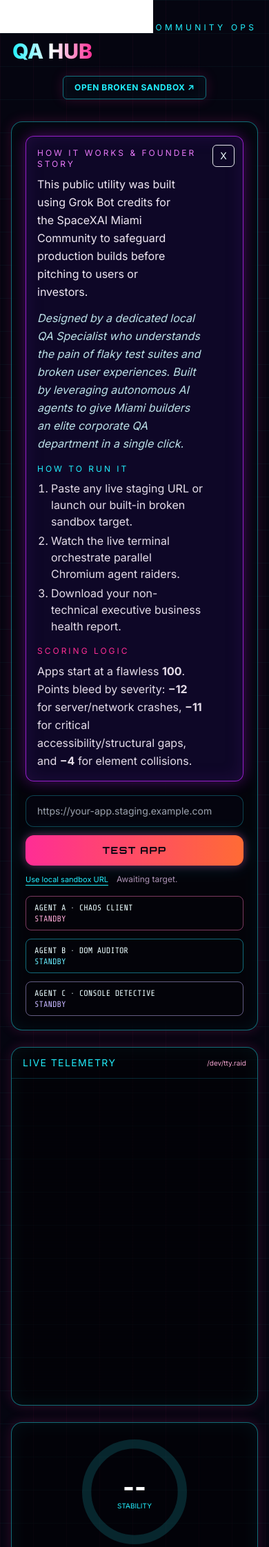
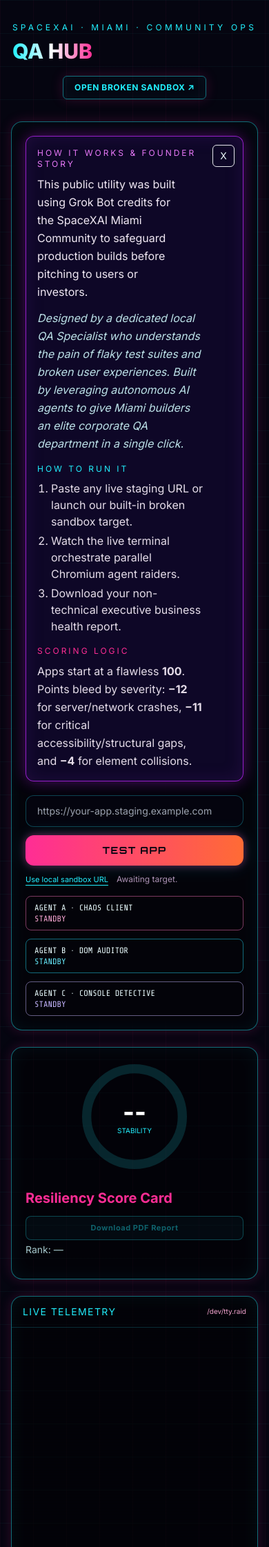
Before and after one commit to rumbuildsapps/spacexai-miami-qa-hub, a FastAPI app: page / in a window 390 px wide. Shown: the top 2243 px of the page at 69% size. Run offline with FastAPI, Linux system fonts and the light colour scheme; some libraries are stand-ins or nearby versions.

Commit message:
style: fix pdf typography alignment and layout

```diff
--- a/app.py
+++ b/app.py
@@ -11,6 +11,7 @@ import threading
 import traceback
 import uuid
 from datetime import datetime
+from html import escape
 from typing import Any
 from urllib.parse import urlparse
 
@@ -631,6 +632,23 @@ def compile_severity_modules(auditor: dict[str, Any], detective: dict[str, Any])
             }
         )
 
+    if not critical:
+        critical.append(
+            {
+                "title": "✅ Zero Core Crashes Detected! Your server infrastructure is rock-solid.",
+                "detail": "",
+                "badges": [],
+            }
+        )
+    if not warnings:
+        warnings.append(
+            {
+                "title": "✅ No Compliance Violations Found! Your layout structure is fully optimized.",
+                "detail": "",
+                "badges": [],
+            }
+        )
+
     return {"critical": critical, "warnings": warnings, "optimizations": optimizations}
 
 
@@ -645,7 +663,11 @@ def flatten_modules(modules: dict[str, list[dict[str, Any]]]) -> list[str]:
             badges = item.get("badges") or []
             badge_txt = ", ".join(badges[:8])
             extra = f" Affected: {badge_txt}." if badge_txt else ""
-            lines.append(f"[{heading}] {item['title']} — {item['detail']}{extra}")
+            detail = (item.get("detail") or "").strip()
+            if detail:
+                lines.append(f"[{heading}] {item['title']} — {detail}{extra}")
+            else:
+                lines.append(f"[{heading}] {item['title']}{extra}")
     return lines
 
 
@@ -750,10 +772,10 @@ def render_markdown(url: str, card: dict[str, Any], chaos: dict, auditor: dict,
 
 ## What we found
 ### [CRITICAL TRAPS]
-{bullets([f"**{m['title']}** — {m['detail']}  Highlights: {', '.join(m.get('badges') or [])}" for m in modules['critical']], 'None.')}
+{bullets([f"**{m['title']}** — {m['detail']}  Highlights: {', '.join(m.get('badges') or [])}" if (m.get('detail') or m.get('badges')) else f"**{m['title']}**" for m in modules['critical']], '✅ Zero Core Crashes Detected! Your server infrastructure is rock-solid.')}
 
 ### [WARNINGS]
-{bullets([f"**{m['title']}** — {m['detail']}" for m in modules['warnings']], 'None.')}
+{bullets([f"**{m['title']}** — {m['detail']}" if m.get('detail') else f"**{m['title']}**" for m in modules['warnings']], '✅ No Compliance Violations Found! Your layout structure is fully optimized.')}
 
 ### [OPTIMIZATIONS]
 {bullets([f"**{m['title']}** — {m['detail']}" for m in modules['optimizations']], 'None.')}
@@ -771,6 +793,124 @@ Work top to bottom. You do not need to be an engineer to start — several items
 ---
 *SpaceXAI Miami Community QA Hub · written so anyone on the team can act on it*
 """
+
+
+_PDF_WRAP_STYLE = (
+    'style="max-width: 800px; margin: 0 auto; padding: 40px; '
+    "font-family: 'Inter', system-ui, sans-serif; color: #1f2937; text-align: left;\""
+)
+_PDF_H2_STYLE = (
+    'style="color: #db2777; font-size: 1.25rem; font-weight: 700; '
+    'margin-top: 24px; margin-bottom: 12px; border-bottom: 1px solid #e5e7eb; padding-bottom: 4px;"'
+)
+_PDF_P_STYLE = (
+    'style="font-size: 0.95rem; line-height: 1.5; color: #4b5563; margin-bottom: 8px; text-align: left;"'
+)
+_PDF_UL_STYLE = 'style="padding-left: 20px; list-style-type: disc; text-align: left;"'
+_PDF_LI_STYLE = (
+    'style="padding-left: 20px; list-style-type: disc; font-size: 0.95rem; '
+    'line-height: 1.5; color: #4b5563; margin-bottom: 8px; text-align: left;"'
+)
+_PDF_OL_STYLE = 'style="padding-left: 20px; list-style-type: decimal; text-align: left;"'
+_PDF_OL_LI_STYLE = (
+    'style="padding-left: 20px; font-size: 0.95rem; '
+    'line-height: 1.5; color: #4b5563; margin-bottom: 8px; text-align: left;"'
+)
+_PDF_META_STYLE = (
+    'style="font-size: 0.85rem; line-height: 1.5; color: #6b7280; margin-bottom: 8px; text-align: left;"'
+)
+_PDF_H1_STYLE = (
+    'style="font-size: 1.75rem; font-weight: 800; color: #111827; margin: 0 0 12px; text-align: left;"'
+)
+_PDF_CRIT_CLEAR = "Zero Core Crashes Detected! Your server infrastructure is rock-solid."
+_PDF_WARN_CLEAR = "No Compliance Violations Found! Your layout structure is fully optimized."
+
+
+def _pdf_p(text: str, *, strong: bool = False) -> str:
+    inner = f"<strong>{text}</strong>" if strong else text
+    return f"<p {_PDF_P_STYLE}>{inner}</p>"
+
+
+def _pdf_li(text: str) -> str:
+    return f"<li {_PDF_LI_STYLE}>{text}</li>"
+
+
+def _pdf_ul(items_html: str) -> str:
+    return f"<ul {_PDF_UL_STYLE}>{items_html}</ul>"
+
+
+def _pdf_h2(title: str) -> str:
+    return f"<h2 {_PDF_H2_STYLE}>{escape(title)}</h2>"
+
+
+def _pdf_module_list(items: list[dict[str, Any]], empty: str) -> str:
+    rows: list[str] = []
+    source = items if items else [{"title": empty, "detail": "", "badges": []}]
+    for item in source:
+        title = escape(str(item.get("title") or ""))
+        detail = escape(str(item.get("detail") or "").strip())
+        badges = ", ".join(str(badge) for badge in (item.get("badges") or [])[:12])
+        line = f"<strong>{title}</strong>"
+        if detail:
+            line += f" — {detail}"
+        if badges:
+            line += f" Highlights: {escape(badges)}"
+        rows.append(_pdf_li(line))
+    return _pdf_ul("".join(rows))
+
+
+def render_pdf_html(
+    url: str,
+    card: dict[str, Any],
+    chaos: dict,
+    auditor: dict,
+    detective: dict,
+    modules: dict[str, list[dict[str, Any]]] | None = None,
+) -> str:
+    """HTML sheet consumed by the browser PDF exporter."""
+    modules = modules or compile_severity_modules(auditor, detective)
+    actions = actions_from_modules(modules) or build_action_items(auditor, detective)
+    summary = escape(score_in_plain_english(card["score"], card["grade"]))
+    action_lis = "".join(
+        f"<li {_PDF_OL_LI_STYLE}>{escape(item)}</li>"
+        for item in (actions or ["No follow-ups. You can share this page with confidence."])[:20]
+    )
+    badge_lis = "".join(_pdf_li(escape(str(badge))) for badge in (card.get("badges") or ["Keep iterating."]))
+    opt_items = modules.get("optimizations") or []
+    if opt_items:
+        opt_html = _pdf_ul(
+            "".join(
+                _pdf_li(
+                    f"<strong>{escape(str(m.get('title') or ''))}</strong>"
+                    + (
+                        f" — {escape(str(m.get('detail') or '').strip())}"
+                        if str(m.get("detail") or "").strip()
+                        else ""
+                    )
+                )
+                for m in opt_items
+            )
+        )
+    else:
+        opt_html = _pdf_p("None.")
+    return f"""<div {_PDF_WRAP_STYLE}>
+<p {_PDF_META_STYLE}>SpaceXAI Miami Community QA Hub</p>
+<h1 {_PDF_H1_STYLE}>Website checkup report</h1>
+<p {_PDF_P_STYLE}>Site tested: {escape(url)}</p>
+<p {_PDF_P_STYLE}><strong>Health score:</strong> {escape(str(card.get('score', 0)))} out of 100 · <strong>Letter grade:</strong> {escape(str(card.get('grade', '—')))}</p>
+{_pdf_p(summary)}
+{_pdf_h2("Critical Traps")}
+{_pdf_module_list(modules.get("critical") or [], _PDF_CRIT_CLEAR)}
+{_pdf_h2("Warnings")}
+{_pdf_module_list(modules.get("warnings") or [], _PDF_WARN_CLEAR)}
+{_pdf_h2("Optimizations")}
+{opt_html}
+{_pdf_h2("What to do next")}
+{_pdf_p("Work from the top. Several items are writing or layout — you can start even if you are not an engineer.")}
+<ol {_PDF_OL_STYLE}>{action_lis}</ol>
+{_pdf_h2("What went well")}
+{_pdf_ul(badge_lis)}
+</div>"""
 
 
 A11Y_SCAN_JS = """
@@ -1205,6 +1345,7 @@ def publish_raid_result(
         card["grade"] = grade_for(card["score"])
     modules = compile_severity_modules(auditor, detective)
     markdown = render_markdown(url, card, chaos, auditor, detective)
+    pdf_html = render_pdf_html(url, card, chaos, auditor, detective, modules)
     job["result"] = {
         "url": url,
         "score": card["score"],
@@ -1216,6 +1357,7 @@ def publish_raid_result(
         "action_items": actions_from_modules(modules) or build_action_items(auditor, detective),
         "modules": modules,
         "markdown": markdown,
+        "pdf_html": pdf_html,
         "chaos": chaos,
         "auditor": auditor,
         "detective": detective,
@@ -1267,7 +1409,31 @@ async def run_simulation_engine(job: dict[str, Any], url: str) -> None:
                 continue
         emit(job, agent, message, level)
         await asyncio.sleep(0.18)
-    publish_raid_result(job, url, chaos, auditor, detective, forced_score=score)
+    try:
+        publish_raid_result(job, url, chaos, auditor, detective, forced_score=score)
+    except Exception as sim_exc:  # noqa: BLE001
+        job["status"] = "error"
+        sim_detail = f"{sim_exc.__class__.__name__}: {sim_exc}" if str(sim_exc) else sim_exc.__class__.__name__
+        emit(job, "HQ", f"Report compile failed: {sim_detail}", "error")
+        job["result"] = {
+            "url": url,
+            "score": 0,
+            "grade": "F",
+            "badges": ["Raid Failed"],
+            "deductions": [sim_detail],
+            "summary": "The checkup ran, but the report sheet could not be assembled.",
+            "findings": [sim_detail],
+            "action_items": ["Retry Test App."],
+            "modules": {
+                "critical": [
+                    {"title": "Report could not finish", "detail": sim_detail, "badges": ["Compile failed"]}
+                ],
+                "warnings": [],
+                "optimizations": [],
+            },
+            "markdown": f"# Website checkup report\n\nCould not assemble the report.\n\n{sim_detail}\n",
+            "finished_at": datetime.now().isoformat(timespec="seconds"),
+        }
 
 
 async def run_raid(job_id: str, url: str) -> None:
--- a/templates/index.html
+++ b/templates/index.html
@@ -212,7 +212,7 @@
       position: fixed;
       left: 0;
       top: 0;
-      width: 612px;
+      width: 800px;
       background: #ffffff;
       color: #1a1a1a;
       z-index: 2147483000;
@@ -221,12 +221,12 @@
     }
     #pdf-stage.is-off { left: -100vw; }
     #pdf-sheet {
-      font-family: Georgia, "Times New Roman", serif;
+      font-family: sans-serif;
       font-size: 12px;
-      line-height: 1.4;
-      padding: 20px 22px 28px;
-      width: 612px;
-      max-width: 612px;
+      line-height: 1.6;
+      padding: 0;
+      width: 800px;
+      max-width: 800px;
       box-sizing: border-box;
       background: #ffffff;
       color: #1a1a1a;
@@ -352,17 +352,7 @@
       </div>
     </section>
 
-    <div class="grid grid-cols-1 lg:grid-cols-5 gap-6 lg:items-stretch">
-      <section class="lg:col-span-2 neon-border rounded-2xl bg-black/50 overflow-hidden relative scanline flex flex-col min-h-[520px]">
-        <div class="flex items-center justify-between px-4 py-3 border-b border-cyan-400/20 shrink-0">
-          <h2 class="font-sans text-sm tracking-widest text-neoncyan">LIVE TELEMETRY</h2>
-          <span class="font-sans text-[10px] text-pink-300">/dev/tty.raid</span>
-        </div>
-        <div id="terminal" class="flex-1 min-h-0 overflow-y-auto p-4 font-mono text-[12px] leading-relaxed space-y-1"></div>
-      </section>
-
-      <section class="lg:col-span-3 space-y-6 flex flex-col">
-        <div class="neon-border rounded-2xl p-5 bg-black/45 flex flex-col sm:flex-row gap-6 items-center shrink-0">
+    <div class="neon-border rounded-2xl p-5 bg-black/45 flex flex-col sm:flex-row gap-6 items-center mb-6">
       <div class="relative w-40 h-40 shrink-0">
         <svg viewBox="0 0 120 120" class="w-full h-full -rotate-90">
           <circle cx="60" cy="60" r="52" fill="none" stroke="rgba(34,240,255,0.15)" stroke-width="10" />
@@ -391,12 +381,24 @@
       </div>
     </div>
 
-        <div class="neon-border rounded-2xl overflow-hidden bg-black/45 flex flex-col flex-1 min-h-[420px]">
+    <div class="grid grid-cols-1 lg:grid-cols-5 gap-6 lg:items-start">
+      <section class="lg:col-span-2 neon-border rounded-2xl bg-black/50 overflow-hidden relative scanline flex flex-col h-[680px]">
+        <div class="flex items-center justify-between px-4 py-3 border-b border-cyan-400/20 shrink-0">
+          <h2 class="font-sans text-sm tracking-widest text-neoncyan">LIVE TELEMETRY</h2>
+          <span class="font-sans text-[10px] text-pink-300">/dev/tty.raid</span>
+        </div>
+        <div class="flex-1 min-h-0 overflow-hidden">
+          <div id="terminal" class="overflow-y-auto h-full pr-2 p-4 font-mono text-[12px] leading-relaxed space-y-1"></div>
+        </div>
+      </section>
+
+      <section class="lg:col-span-3 neon-border rounded-2xl overflow-hidden bg-black/45 flex flex-col h-[680px]">
         <div class="px-4 py-3 border-b border-pink-500/20 flex items-center justify-between shrink-0">
           <h2 class="font-sans text-sm tracking-widest text-neonpink">RESULTS RENDER</h2>
           <span class="font-sans text-[10px] text-cyan-300/70">severity modules · executive brief</span>
         </div>
-          <article id="report" class="report flex-1 min-h-0 overflow-y-auto overflow-x-hidden p-5 text-sm">
+        <div class="flex-1 min-h-0 overflow-hidden">
+          <article id="report" class="report overflow-y-auto h-full pr-2 overflow-x-hidden p-5 text-sm">
             <p class="text-cyan-100/50 font-sans">Score card will materialize here after the raid.</p>
           </article>
         </div>
@@ -550,14 +552,23 @@
     });
 
     function moduleBlock(label, items, klass, bannerClass) {
+      const emptyCopy = {
+        "Critical Traps": "✅ Zero Core Crashes Detected! Your server infrastructure is rock-solid.",
+        "Warnings": "✅ No Compliance Violations Found! Your layout structure is fully optimized.",
+      };
       const body = (!items || !items.length)
-        ? `<p class="text-cyan-100/50">None on this pass.</p>`
-        : items.map((m) => `
+        ? (emptyCopy[label]
+          ? `<p class="font-bold text-white">${emptyCopy[label]}</p>`
+          : `<p class="text-cyan-100/50">None on this pass.</p>`)
+        : items.map((m) => {
+            const detail = (m.detail || "").trim();
+            return `
             <div class="sev-item">
               <p class="font-bold text-white">${escapeHtml(m.title)}</p>
-              <p class="text-fuchsia-50/90">${escapeHtml(m.detail)}</p>
+              ${detail ? `<p class="text-fuchsia-50/90">${escapeHtml(detail)}</p>` : ""}
               ${chipRow(m.badges)}
-            </div>`).join("");
+            </div>`;
+          }).join("");
       return `<section class="sev-mod ${klass}"><div class="sev-banner ${bannerClass}">${escapeHtml(label)}</div>${body}</section>`;
     }
 
@@ -584,6 +595,10 @@
     }
 
     function fillPdfSheet(result) {
+      if (result.pdf_html) {
+        pdfSheet.innerHTML = DOMPurify.sanitize(result.pdf_html, { USE_PROFILES: { html: true }, ADD_ATTR: ["style"] });
+        return;
+      }
       const findings = result.findings && result.findings.length
         ? result.findings
         : ["We did not record extra findings."];
@@ -720,12 +735,26 @@
         if (y + space > pageBottom) newPage();
       }
 
+      function pdfSafe(text) {
+        return String(text || "")
+          .replace(/[\u2018\u2019]/g, "'")
+          .replace(/[\u201C\u201D]/g, '"')
+          .replace(/[\u2013\u2014]/g, "-")
+          .replace(/[\u200D\uFE00-\uFE0F]/g, "")
+          .replace(/[\u2190-\u21FF\u2300-\u27BF\u2B00-\u2BFF]/g, "")
+          .replace(/[\uD800-\uDFFF]/g, "")
+          .replace(/[^\t\n\r\x20-\x7E\u00A0-\u00FF]/g, "")
+          .replace(/\s+/g, " ")
+          .trim();
+      }
+
       function block(text, size, style, color, gap) {
         doc.setFont("helvetica", style || "normal");
         doc.setFontSize(size);
+        doc.setCharSpace(0);
         if (color) doc.setTextColor(color[0], color[1], color[2]);
         else doc.setTextColor(20, 20, 20);
-        const lines = doc.splitTextToSize(String(text || ""), width);
+        const lines = doc.splitTextToSize(pdfSafe(text), width);
         const lh = size * 1.35;
         lines.forEach((line) => {
           ensure(lh + 8);
@@ -736,52 +765,117 @@
       }
 
       function bullets(items, ordered) {
+        const bodyWidth = width - 22;
         (items && items.length ? items : ["Nothing to list."]).forEach((item, idx) => {
-          const prefix = ordered ? (idx + 1) + ". " : "• ";
-          const lines = doc.splitTextToSize(prefix + String(item), width);
+          const prefix = ordered ? (idx + 1) + ".  " : "-  ";
+          const lines = doc.splitTextToSize(pdfSafe(item), bodyWidth);
           doc.setFont("helvetica", "normal");
           doc.setFontSize(11);
-          doc.setTextColor(30, 30, 30);
-          lines.forEach((line) => {
-            ensure(20);
-            y += 16;
-            doc.text(line, left, y);
+          doc.setCharSpace(0);
+          doc.setTextColor(55, 65, 81);
+          lines.forEach((line, i) => {
+            ensure(18);
+            y += 15;
+            if (i === 0) doc.text(prefix + line, left, y);
+            else doc.text(line, left + 18, y);
           });
           y += 6;
         });
         y += 8;
       }
 
-      block("SpaceXAI Miami Community QA Hub", 10, "normal", [90, 90, 90], 12);
-      block("Website checkup report", 20, "bold", [17, 17, 17], 10);
-      block("Site tested: " + (result.url || ""), 11, "normal", [60, 60, 60], 12);
+      function section(label, color) {
+        ensure(40);
+        y += 10;
+        doc.setFont("helvetica", "bold");
+        doc.setFontSize(14);
+        doc.setCharSpace(0);
+        doc.setTextColor(color[0], color[1], color[2]);
+        y += 16;
+        doc.text(pdfSafe(label), left, y);
+        y += 8;
+        doc.setDrawColor(229, 231, 235);
+        doc.setLineWidth(0.8);
+        doc.line(left, y, right, y);
+        y += 10;
+      }
+
+      function finding(item) {
+        const title = pdfSafe(item.title || "");
+        const detail = pdfSafe(item.detail || "");
+        const badges = (item.badges || []).map(pdfSafe).filter(Boolean).join(", ");
+        ensure(36);
+        doc.setFont("helvetica", "bold");
+        doc.setFontSize(11);
+        doc.setCharSpace(0);
+        doc.setTextColor(17, 24, 39);
+        const titleLines = doc.splitTextToSize("-  " + title, width);
+        titleLines.forEach((line, i) => {
+          ensure(16);
+          y += 15;
+          doc.text(i === 0 ? line : line.replace(/^-  /, "   "), i === 0 ? left : left + 18, y);
+        });
+        if (detail) {
+          doc.setFont("helvetica", "normal");
+          doc.setTextColor(75, 85, 99);
+          const detailLines = doc.splitTextToSize(detail, width - 18);
+          detailLines.forEach((line) => {
+            ensure(16);
+            y += 14;
+            doc.text(line, left + 18, y);
+          });
+        }
+        if (badges) {
+          doc.setFont("helvetica", "normal");
+          doc.setFontSize(10);
+          doc.setTextColor(107, 114, 128);
+          const badgeLines = doc.splitTextToSize("Highlights: " + badges, width - 18);
+          badgeLines.forEach((line) => {
+            ensure(14);
+            y += 13;
+            doc.text(line, left + 18, y);
+          });
+        }
+        y += 10;
+      }
+
+      block("SpaceXAI Miami Community QA Hub", 10, "normal", [107, 114, 128], 8);
+      block("Website checkup report", 20, "bold", [17, 24, 39], 8);
+      block("Site tested: " + (result.url || ""), 11, "normal", [75, 85, 99], 10);
       block(
-        "Health score: " + result.score + " out of 100    Letter grade: " + result.grade,
+        "Health score: " + result.score + " out of 100     Letter grade: " + result.grade,
         13,
         "bold",
-        [17, 17, 17],
+        [17, 24, 39],
         8
       );
-      block(result.summary || "See the findings below.", 11, "normal", [30, 30, 30], 16);
+      block(result.summary || "See the findings below.", 11, "normal", [55, 65, 81], 12);
       const mods = result.modules || {};
-      function dumpMod(label, color, items) {
-        block(label, 13, "bold", color, 8);
+      function dumpMod(label, color, items, emptyCopy) {
+        section(label, color);
         if (!items || !items.length) {
-          block("None on this pass.", 11, "italic", [90, 90, 90], 10);
+          bullets([emptyCopy], false);
           return;
         }
-        items.forEach((m) => {
-          const badgeLine = (m.badges && m.badges.length) ? " Highlights: " + m.badges.join(", ") : "";
-          bullets([m.title + " — " + m.detail + badgeLine], false);
-        });
+        items.forEach((m) => finding(m));
       }
-      dumpMod("Critical Traps", [176, 16, 96], mods.critical);
-      dumpMod("Warnings", [160, 100, 0], mods.warnings);
-      dumpMod("Optimizations", [0, 110, 130], mods.optimizations);
-      block("What to do next", 14, "bold", [176, 16, 96], 8);
-      block("Work from the top. Several items are writing or layout — you can start even if you are not an engineer.", 11, "italic", [40, 40, 40], 8);
+      dumpMod(
+        "Critical Traps",
+        [219, 39, 119],
+        mods.critical,
+        "Zero Core Crashes Detected! Your server infrastructure is rock-solid."
+      );
+      dumpMod(
+        "Warnings",
+        [219, 39, 119],
+        mods.warnings,
+        "No Compliance Violations Found! Your layout structure is fully optimized."
+      );
+      dumpMod("Optimizations", [219, 39, 119], mods.optimizations, "None.");
+      section("What to do next", [219, 39, 119]);
+      block("Work from the top. Several items are writing or layout - you can start even if you are not an engineer.", 11, "italic", [75, 85, 99], 8);
       bullets(result.action_items, true);
-      block("What went well", 14, "bold", [176, 16, 96], 8);
+      section("What went well", [219, 39, 119]);
       bullets(result.badges, false);
       drawFooter();
       doc.save("spacexai-miami-qa-report.pdf");
@@ -807,8 +901,8 @@
               backgroundColor: "#ffffff",
               useCORS: true,
               logging: false,
-              windowWidth: 612,
-              width: 612,
+              windowWidth: 800,
+              width: 800,
               scrollX: 0,
               scrollY: 0,
             },
```
Lines whose indentation alone changed are shown as unchanged.
